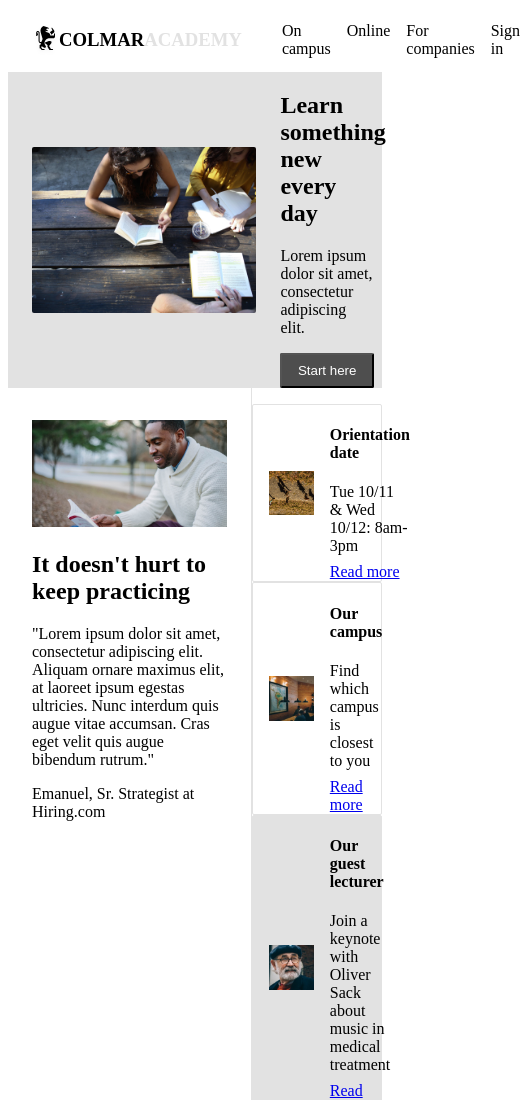
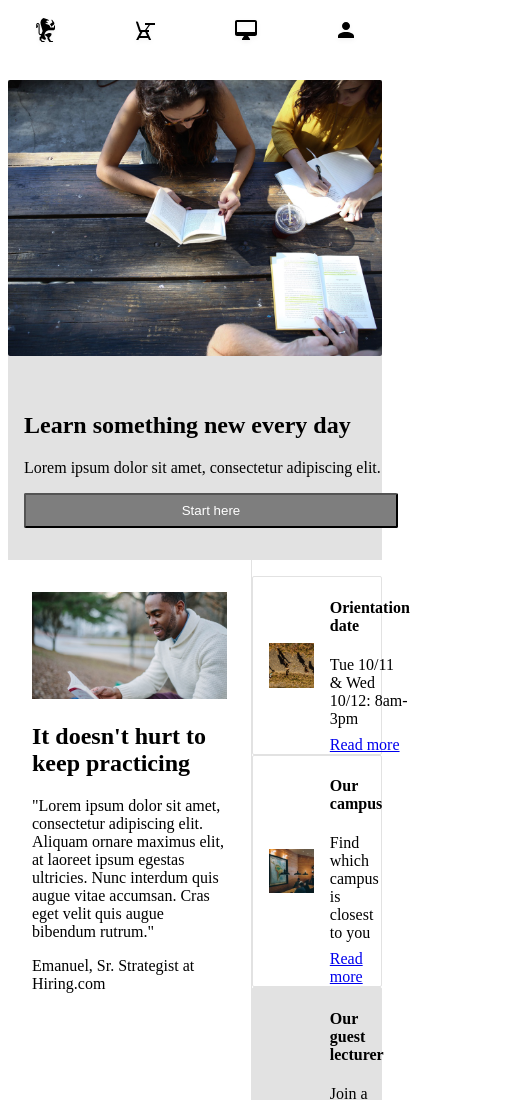
Before and after one commit to nodrognaes/ColmarAcademy, a plain HTML site: page index.html in a window 390 px wide. Shown: the top 1100 px of the page, 520 px wide, since content can reach past the window. Drawn offline with Linux system fonts and the light colour scheme.

Commit message:
mobile compatibiliy

```diff
--- a/assets/css/style.css
+++ b/assets/css/style.css
@@ -22,11 +22,15 @@ header {
 }
 
 .logo span {
-    color: rgb(226, 226, 226);
+    color: rgb(212, 212, 212);
 }
 
-nav ul {
+nav .main-nav {
     display: flex;
+}
+
+nav .mobile-nav {
+    display: none;
 }
 
 nav li {
@@ -237,3 +241,54 @@ footer a {
 footer a:hover {
     text-decoration: underline;
 }
+
+/*Media queries for mobile*/
+@media screen and (max-width: 480px) {
+    /*Header*/
+    header {
+        margin: 0;
+        display: block;
+    }
+
+    .logo {
+        display: none;
+    }
+
+    nav .main-nav {
+        display: none;
+    }
+
+    nav .mobile-nav {
+        display: flex;
+        justify-content: space-between;
+        align-items: center;
+        padding: 0 24px;
+    }
+
+    nav li {
+        margin-right: 0;
+    }
+
+    /*Banner*/
+    .banner {
+        display: block;
+        width: 100%;
+    }
+
+    .banner img {
+        width: 100%;
+        margin: 0;
+        border-radius: 2px;
+    }
+
+    .banner-text {
+        width: 100%;
+        padding: 32px 16px;
+    }
+
+    .banner-text button {
+        width: 100%;
+        padding: 8px 0;
+        background-color: rgb(126, 126, 126);
+    }
+}
--- a/index.html
+++ b/index.html
@@ -15,11 +15,17 @@
             <h3>Colmar<span>Academy</span></h3>
         </div>
         <nav>
-            <ul>
+            <ul class="main-nav">
                 <li><a href="#">On campus</a></li>
                 <li><a href="#">Online</a></li>
                 <li><a href="#">For companies</a></li>
                 <li id="signin"><a href="#">Sign in</a></li>
+            </ul>
+            <ul class="mobile-nav">
+                <li><img src="assets/images/ic-logo.svg"></li>
+                <li><a href="#"><img src="./assets/images/ic-on-campus.svg"></a></li>
+                <li><a href="#"><img src="assets/images/ic-online.svg"></a></li>
+                <li id="signin"><a href="#"><img src="assets/images/ic-login.svg"></a></li>
             </ul>
         </nav>
     </header>
```
